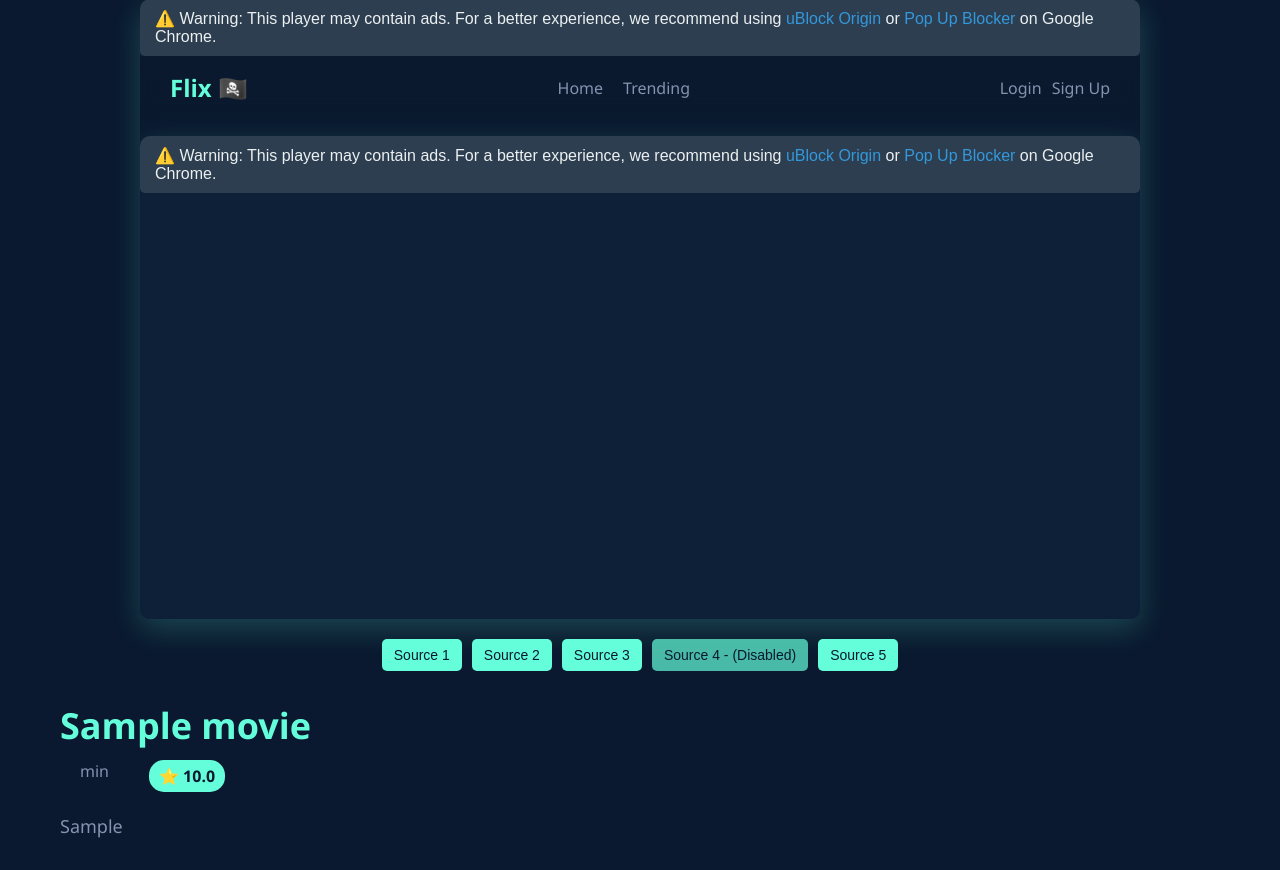
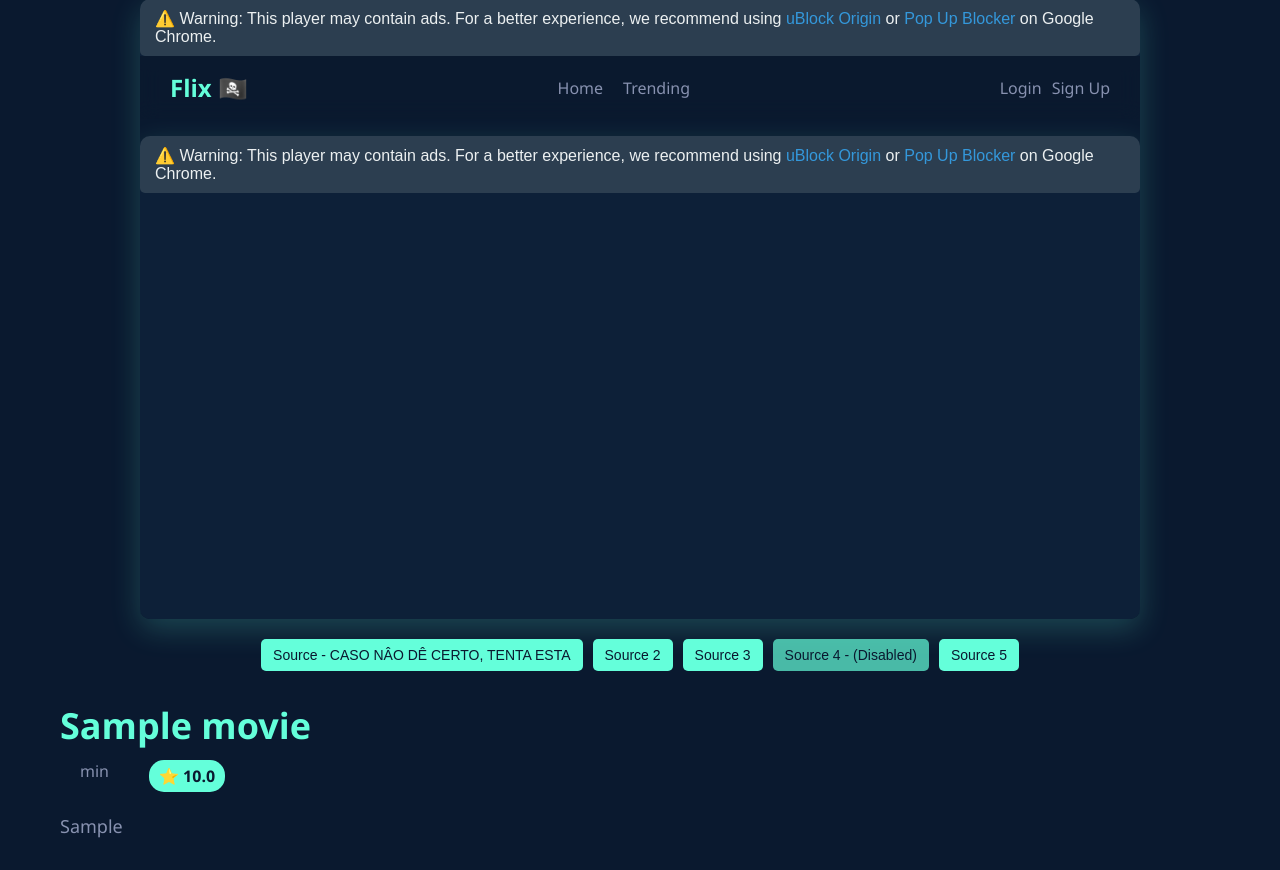
Before and after one commit to nuno5645/torrent_api, a Django app: template torrent_indexer/torrents/templates/stream.html in a window 1280 px wide. Shown: the part 81-951 px from the top of the page. Run offline with Django 4.2, Linux system fonts and the light colour scheme; tables that the repository leaves empty hold one stand-in row (values such as "Sample post"); the template is opened without the code that fills it: values that come from a table or form of the project are taken from there, most other values are stand-ins (such as "Sample title", 1, 10 or a date in 2020); some libraries are stand-ins or nearby versions.

Commit message:
changed main source

```diff
--- a/torrent_indexer/torrents/templates/stream.html
+++ b/torrent_indexer/torrents/templates/stream.html
@@ -167,10 +167,11 @@
             cursor: pointer;
             border-radius: 5px;
             transition: background-color 0.3s ease, transform 0.2s ease;
-            white-space: nowrap;
+            /* Remove these properties to show full text */
+            /* white-space: nowrap;
             text-overflow: ellipsis;
             overflow: hidden;
-            max-width: 200px;
+            max-width: 200px; */
         }
 
         .source-button:hover:not(:disabled) {
@@ -279,7 +280,7 @@
                     scrolling="no"
                     frameborder="0"
                     marginwidth="0"
-                    src="{{ vidsrc_url_2 }}"
+                    src="{{ warezcdn_url }}"
                     allowfullscreen = "true"
                     allow="autoplay; picture-in-picture"
                     style="width: 100%; height: 100%; overflow: hidden;"
@@ -289,7 +290,7 @@
             </div>
         </div>
         <div class="button-container">
-            <button id="vidsrc-xyz-button" class="source-button">Source 1</button>
+            <button id="vidsrc-xyz-button" class="source-button">Source  - CASO NÂO DÊ CERTO, TENTA ESTA</button>
             <button id="vidsrc-button" class="source-button">Source 2</button>
             <button id="movieapi-button" class="source-button">Source 3</button>
             <button id="multiembed-button" class="source-button" disabled>Source 4 - (Disabled)</button>
```
